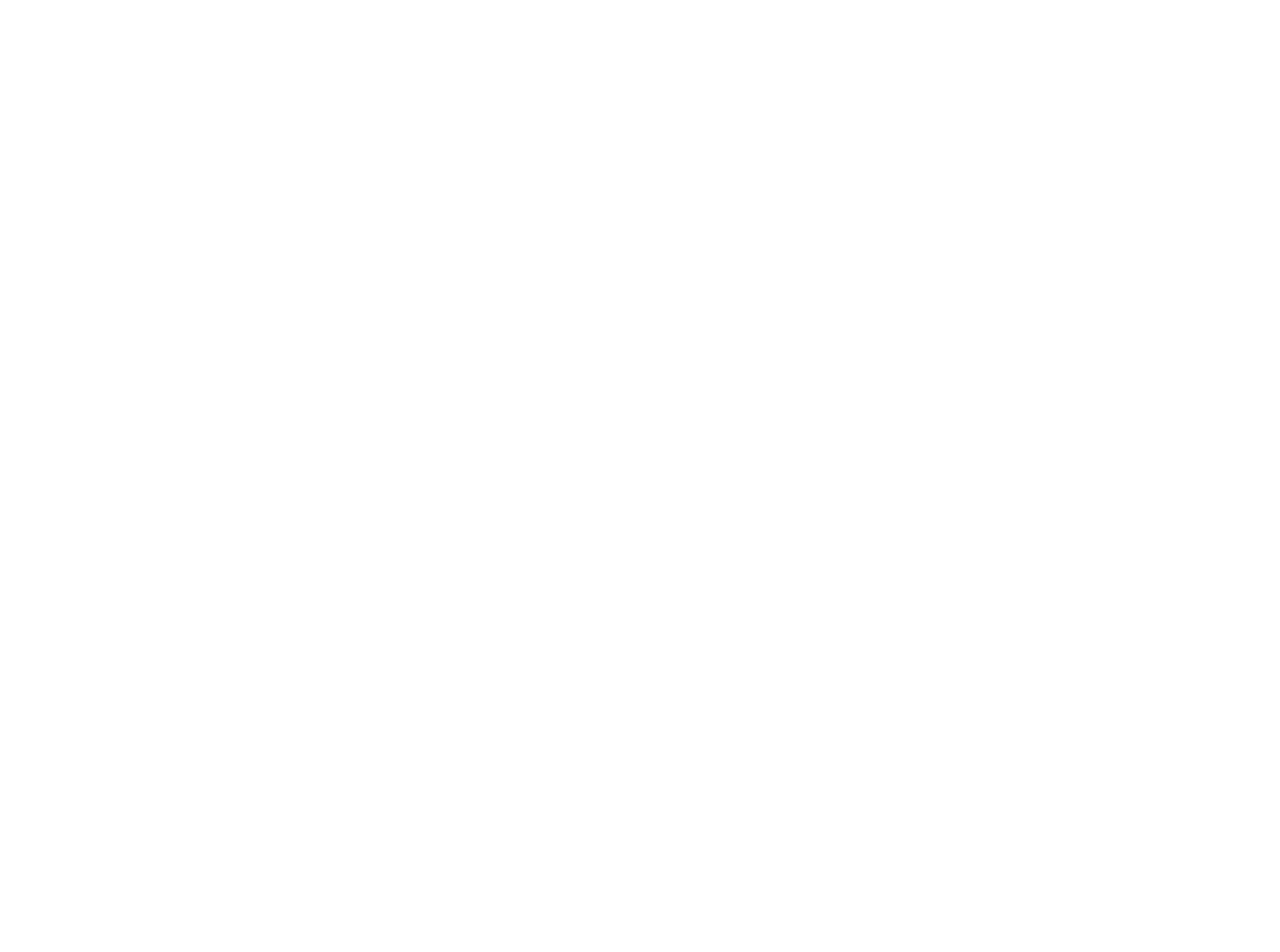
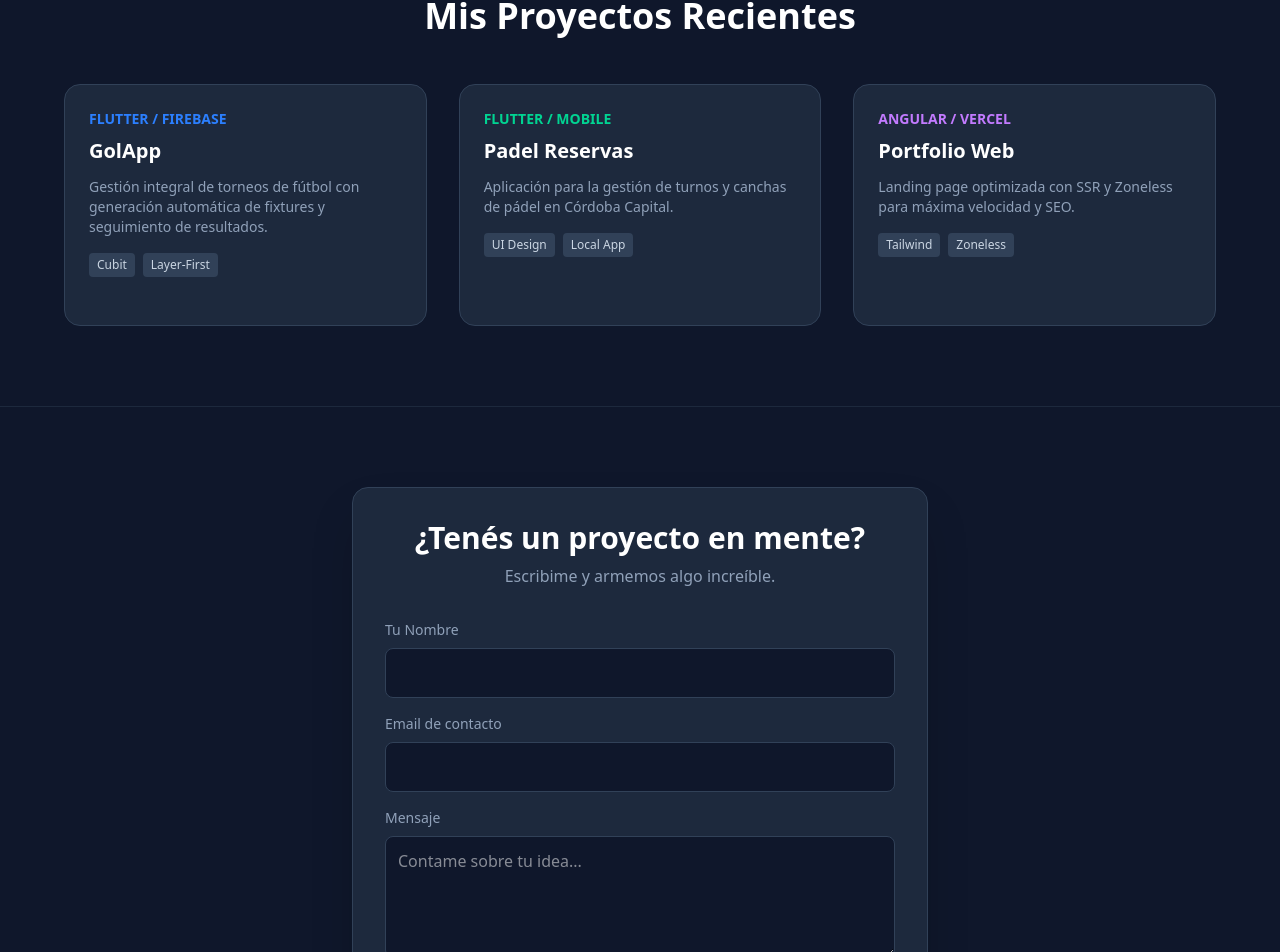
Before and after one commit to luchofmartinez/mi-landing-page, an Angular app: page / in a window 1280 px wide. Shown: the part 530-1482 px from the top of the page. Before the commit the page ends 800 px from the top, so only its background shows below. Built offline with nearby package versions, Linux system fonts and the light colour scheme.

Commit message:
feat: landing completa con secciones de proyectos y contacto

```diff
--- a/src/app/app.html
+++ b/src/app/app.html
@@ -1 +1,3 @@
 <app-hero></app-hero>
+<app-projects></app-projects>
+<app-contact></app-contact>
--- a/src/app/app.ts
+++ b/src/app/app.ts
@@ -1,10 +1,12 @@
 import { Component, signal } from '@angular/core';
 import { RouterOutlet } from '@angular/router';
 import { Hero } from "./components/hero/hero";
+import { Projects } from "./components/projects/projects";
+import { Contact } from "./components/contact/contact";
 
 @Component({
   selector: 'app-root',
-  imports: [RouterOutlet, Hero],
+  imports: [RouterOutlet, Hero, Projects, Contact],
   templateUrl: './app.html',
   styleUrl: './app.css'
 })
--- /dev/null
+++ b/src/app/components/contact/contact.html
@@ -0,0 +1,31 @@
+<section class="bg-slate-900 py-20 px-6 border-t border-slate-800">
+  <div class="max-w-xl mx-auto bg-slate-800 p-8 rounded-2xl shadow-2xl border border-slate-700">
+    <h2 class="text-3xl font-bold text-white mb-2 text-center">¿Tenés un proyecto en mente?</h2>
+    <p class="text-slate-400 text-center mb-8">Escribime y armemos algo increíble.</p>
+
+    <form action="https://formspree.io/f/xzdaggjv" method="POST" class="space-y-4">
+      <div>
+        <label class="block text-slate-400 text-sm mb-2">Tu Nombre</label>
+        <input type="text" name="name" required
+          class="w-full bg-slate-900 border border-slate-700 rounded-lg p-3 text-white focus:outline-none focus:ring-2 focus:ring-blue-500 transition">
+      </div>
+
+      <div>
+        <label class="block text-slate-400 text-sm mb-2">Email de contacto</label>
+        <input type="email" name="email" required
+          class="w-full bg-slate-900 border border-slate-700 rounded-lg p-3 text-white focus:outline-none focus:ring-2 focus:ring-blue-500 transition">
+      </div>
+
+      <div>
+        <label class="block text-slate-400 text-sm mb-2">Mensaje</label>
+        <textarea name="message" rows="4" required placeholder="Contame sobre tu idea..."
+          class="w-full bg-slate-900 border border-slate-700 rounded-lg p-3 text-white focus:outline-none focus:ring-2 focus:ring-blue-500 transition"></textarea>
+      </div>
+
+      <button type="submit"
+        class="w-full bg-blue-600 hover:bg-blue-700 text-white font-bold py-3 rounded-lg transition-all duration-300 transform hover:scale-[1.02]">
+        Enviar Mensaje
+      </button>
+    </form>
+  </div>
+</section>
--- /dev/null
+++ b/src/app/components/projects/projects.html
@@ -0,0 +1,43 @@
+<section class="bg-slate-900 py-20 px-6">
+  <div class="max-w-6xl mx-auto">
+    <h2 class="text-4xl font-bold text-white mb-12 text-center">Mis Proyectos Recientes</h2>
+
+    <div class="grid grid-cols-1 md:grid-cols-2 lg:grid-cols-3 gap-8">
+      <div class="bg-slate-800 rounded-2xl overflow-hidden border border-slate-700 hover:border-blue-500 transition-all group">
+        <div class="p-6">
+          <div class="text-blue-500 text-sm font-bold uppercase mb-2">Flutter / Firebase</div>
+          <h3 class="text-xl font-bold text-white mb-3">GolApp</h3>
+          <p class="text-slate-400 mb-4 text-sm">Gestión integral de torneos de fútbol con generación automática de fixtures y seguimiento de resultados.</p>
+          <div class="flex flex-wrap gap-2 mb-6">
+            <span class="bg-slate-700 text-slate-300 text-xs px-2 py-1 rounded">Cubit</span>
+            <span class="bg-slate-700 text-slate-300 text-xs px-2 py-1 rounded">Layer-First</span>
+          </div>
+        </div>
+      </div>
+
+      <div class="bg-slate-800 rounded-2xl overflow-hidden border border-slate-700 hover:border-emerald-500 transition-all">
+        <div class="p-6">
+          <div class="text-emerald-400 text-sm font-bold uppercase mb-2">Flutter / Mobile</div>
+          <h3 class="text-xl font-bold text-white mb-3">Padel Reservas</h3>
+          <p class="text-slate-400 mb-4 text-sm">Aplicación para la gestión de turnos y canchas de pádel en Córdoba Capital.</p>
+          <div class="flex flex-wrap gap-2">
+            <span class="bg-slate-700 text-slate-300 text-xs px-2 py-1 rounded">UI Design</span>
+            <span class="bg-slate-700 text-slate-300 text-xs px-2 py-1 rounded">Local App</span>
+          </div>
+        </div>
+      </div>
+
+      <div class="bg-slate-800 rounded-2xl overflow-hidden border border-slate-700 hover:border-purple-500 transition-all">
+        <div class="p-6">
+          <div class="text-purple-400 text-sm font-bold uppercase mb-2">Angular / Vercel</div>
+          <h3 class="text-xl font-bold text-white mb-3">Portfolio Web</h3>
+          <p class="text-slate-400 mb-4 text-sm">Landing page optimizada con SSR y Zoneless para máxima velocidad y SEO.</p>
+          <div class="flex flex-wrap gap-2">
+            <span class="bg-slate-700 text-slate-300 text-xs px-2 py-1 rounded">Tailwind</span>
+            <span class="bg-slate-700 text-slate-300 text-xs px-2 py-1 rounded">Zoneless</span>
+          </div>
+        </div>
+      </div>
+    </div>
+  </div>
+</section>
```
Also changed, not shown: src/app/components/contact/contact.ts (added, +11 -0 lines), src/app/components/projects/projects.ts (added, +11 -0 lines), src/app/components/contact/contact.css (added), src/app/components/projects/projects.css (added), 2 other files (tests, documents, lock files or other folders).
